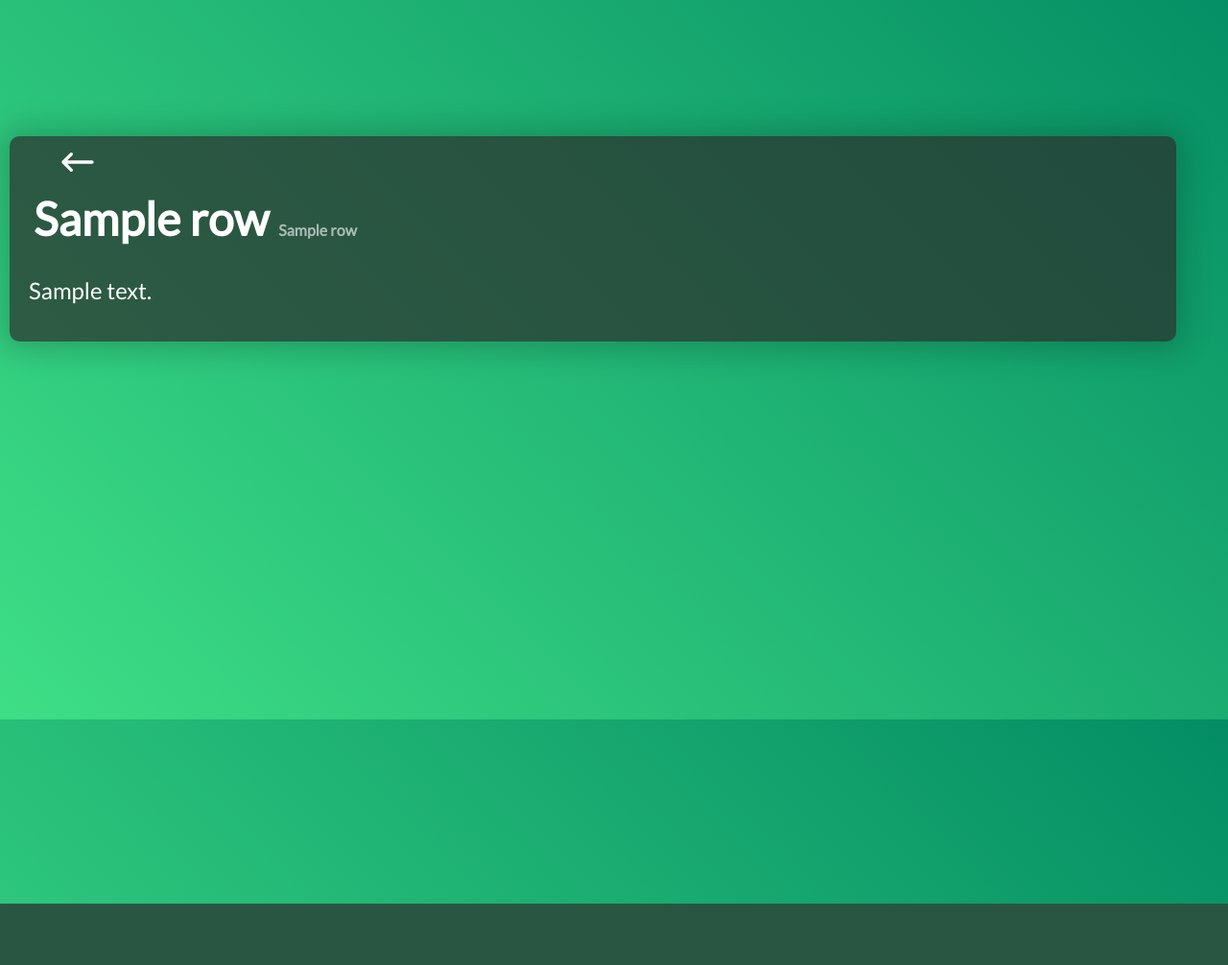
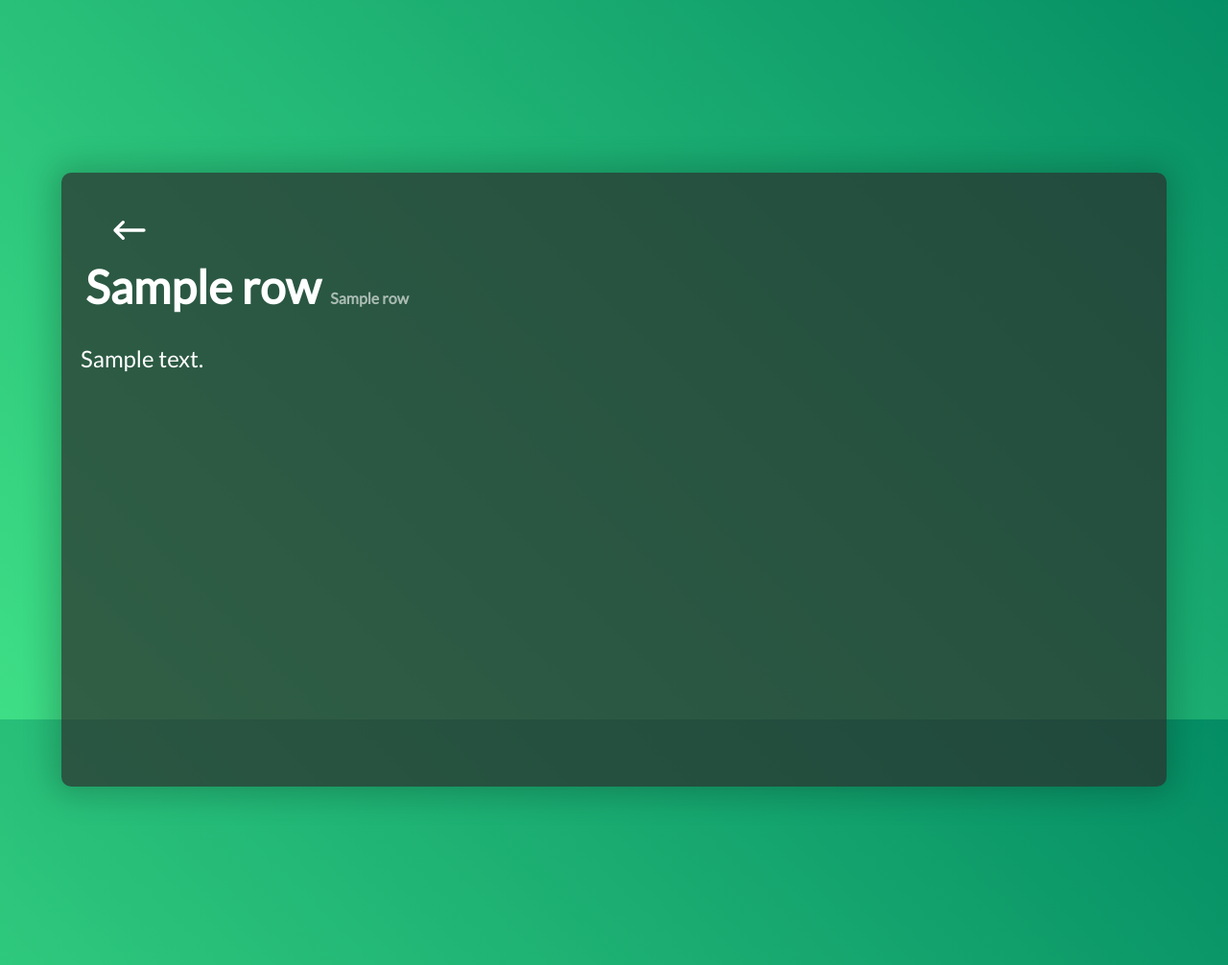
Before and after one commit to Honzasko/honzasko_website, a Flask app: template apps/localhost/templates/article.html in a window 1280 px wide. Shown: the part 50-1056 px from the top of the page at 96% size. Before the commit the page ends 992 px from the top, so only its background shows below. Run offline with Flask 3, Linux system fonts and the light colour scheme; the template is opened without the code that fills it: most values are stand-ins (such as "Sample title", 1, 10 or a date in 2020).

Commit message:
v1.2 - updated css

```diff
--- a/apps/localhost/static/css/article.css
+++ b/apps/localhost/static/css/article.css
@@ -1,16 +1,17 @@
 .article {
     min-height: 80%;
-    width: 95%;
+    width: 75%;
     border-radius: 10px;
     background-color: rgba(43, 43, 43, 0.7);
     -webkit-box-shadow: -1px 1px 32px 8px rgba(0,0,0,0.2);
     -moz-box-shadow: -1px 1px 32px 8px rgba(0,0,0,0.2);
     box-shadow: -1px 1px 32px 8px rgba(0,0,0,0.2);
     color: white;
-    margin-left: 2.5%;
-    margin-top: -5%;
+    margin-top: -2%;
     margin-bottom: 20px;
-
+    position: absolute;
+    left:50%;
+    transform: translateX(-50%);
 }
 
 
@@ -62,8 +63,6 @@
     }
 
     .article{
-        width: 95%;
-        margin-left: 10px;
-
+        width: 90%;
     }
 }
--- a/apps/localhost/static/css/articles.css
+++ b/apps/localhost/static/css/articles.css
@@ -18,6 +18,7 @@
 }
 
 .article {
+    margin-top: 4%;
     z-index: 1;
     color:white;
     background-color: rgba(43, 43, 43, 0.7);
--- a/apps/localhost/static/css/core.css
+++ b/apps/localhost/static/css/core.css
@@ -93,10 +93,12 @@ nav .links {
 .mobile-links {
     font-family: 'Outfit', sans-serif;
     position: absolute;
+    top:0;
     z-index: 3;
     height: 100%;
     width: 100%;
     background: white;
+    background-attachment:fixed;
     box-shadow: #2b2b2b;
     text-align: center;
     overflow: hidden;
```
Also changed, not shown: apps/localhost/static/css/home.css (+6 -2 lines).
